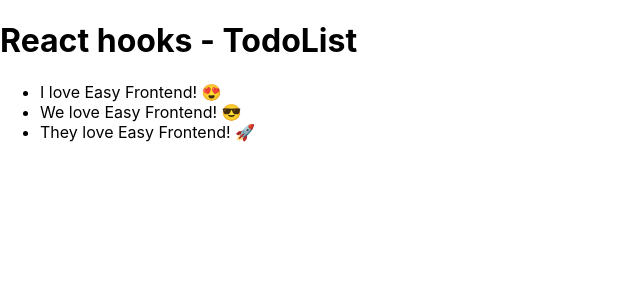
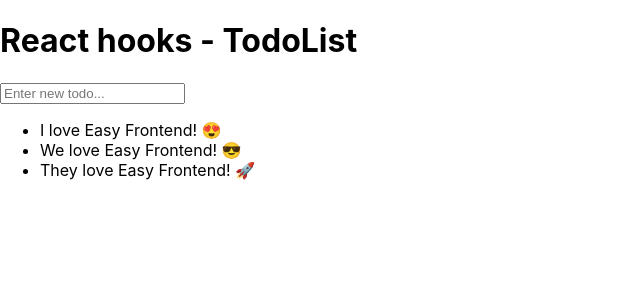
Before and after one commit to thanhtungcis60/learn-reactjs, a React (Create React App) app: page / in a window 1280 px wide. Shown: the top 300 px of the page, without its empty margins (0-640 px from the left). Built offline with nearby package versions, Linux system fonts and the light colour scheme.

Commit message:
React hooks P06

```diff
--- a/src/App.js
+++ b/src/App.js
@@ -6,6 +6,7 @@
 import ColorBox from './components/ColorBox';
 import Counter from './components/Counter';
 import TodoList from './components/TodoList';
+import TodoForm from './components/TodoForm';
 
 function One() {
   return (<div>
@@ -41,10 +42,22 @@
     newTodoList.splice(index, 1);
     setTodoList(newTodoList);
   }
+  function handleTodoFormSubmit(formValues) {
+    console.log("todo form submit", formValues);
+    const newTodo = {
+      id: todoList.length + 1,
+      title: formValues.title,
+    }
+    const newTodoList = [...todoList];
+    newTodoList.push(newTodo);
+    setTodoList(newTodoList);
+  }
 
   return (
     <div className="app">
       <h1>React hooks - TodoList</h1>
+      <TodoForm onSubmit={handleTodoFormSubmit} ></TodoForm>
+
       <TodoList todos={todoList} onTodoClick={handleTodoClick} />
     </div>
   );
--- /dev/null
+++ b/src/components/TodoForm/index.jsx
@@ -0,0 +1,46 @@
+import React, { useState } from 'react';
+import PropTypes from 'prop-types'; // Đảm bảo bạn đã cài đặt prop-types: npm install prop-types hoặc yarn add prop-types
+
+
+TodoForm.propTypes = {
+    onSubmit: PropTypes.func, // `onSubmit` là một hàm
+};
+
+TodoForm.defaultProps = {
+    onSubmit: null, // Giá trị mặc định của `onSubmit` là null
+};
+function TodoForm(props) {
+    const { onSubmit } = props;
+    const [value, setValue] = useState(''); // Giá trị ban đầu của input là chuỗi rỗng
+
+    function handleValueChange(e) {
+        console.log(e.target.value); // In ra giá trị hiện tại của input vào console
+        setValue(e.target.value); // Cập nhật state `value` với giá trị mới từ input
+    }
+
+    function handleSubmit(e) {
+        e.preventDefault(); // Ngăn chặn hành vi mặc định của form (tải lại trang)}
+        if (!onSubmit) return; // Nếu không có hàm `onSubmit`, không làm gì cả
+        const formValue = {
+            title: value,
+        };
+        onSubmit(formValue); // Gọi hàm `onSubmit` với giá trị của input
+        setValue(''); // Đặt lại giá trị của input về chuỗi rỗng
+    }
+
+    return (
+        <form onSubmit={handleSubmit}
+        >
+            <input
+                type="text"
+                value={value}
+                onChange={handleValueChange}
+                // Thêm placeholder để người dùng biết input này dùng để làm gì
+                placeholder="Enter new todo..."
+            />
+        </form>
+    );
+}
+
+
+export default TodoForm;
```
